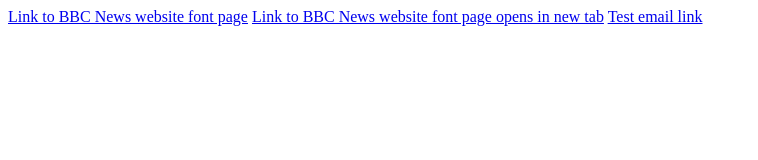
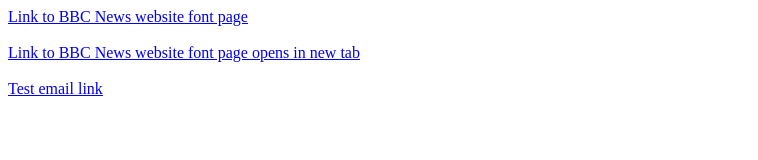
Before and after one commit to Kes-trel/LTU-reboot-Digital-Coding, a plain HTML site: page module-2/Task-2.1.4.html in a window 1280 px wide. Shown: the whole page, without its empty margins (0-758 px from the left). Drawn offline with Linux system fonts and the light colour scheme.

Commit message:
Update Task-2.1.4.html

```diff
--- a/module-2/Task-2.1.4.html
+++ b/module-2/Task-2.1.4.html
@@ -7,11 +7,11 @@
 </head>
 <body>
 
-<a href="https://www.bbc.co.uk/news" title="Link to BBC News website">Link to BBC News website font page</a>
+<a href="https://www.bbc.co.uk/news" title="Link to BBC News website">Link to BBC News website font page</a><br><br>
 
-<a href="https://www.bbc.co.uk/news" target="_blank" title="Link to BBC News website new tab">Link to BBC News website font page opens in new tab</a>
+<a href="https://www.bbc.co.uk/news" target="_blank" title="Link to BBC News website new tab">Link to BBC News website font page opens in new tab</a><br><br>
 
-<a href="mailto:checkingemail@google.com">Test email link</a>
+<a href="mailto:checkingemail@google.com">Test email link</a><br><br>
 
 
 
```
